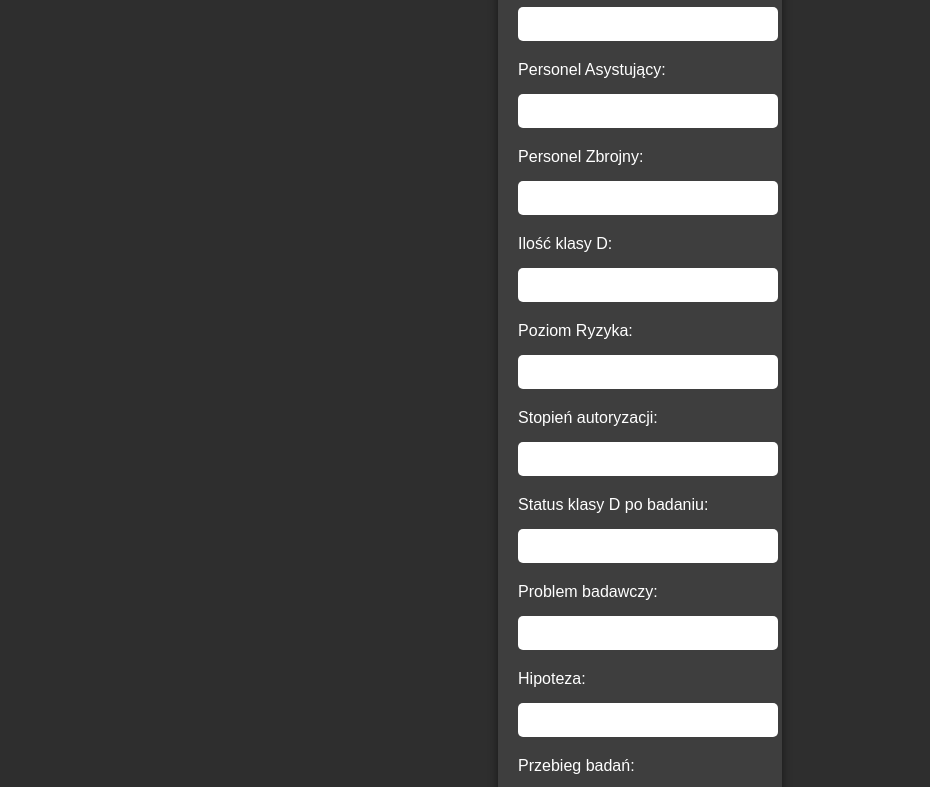
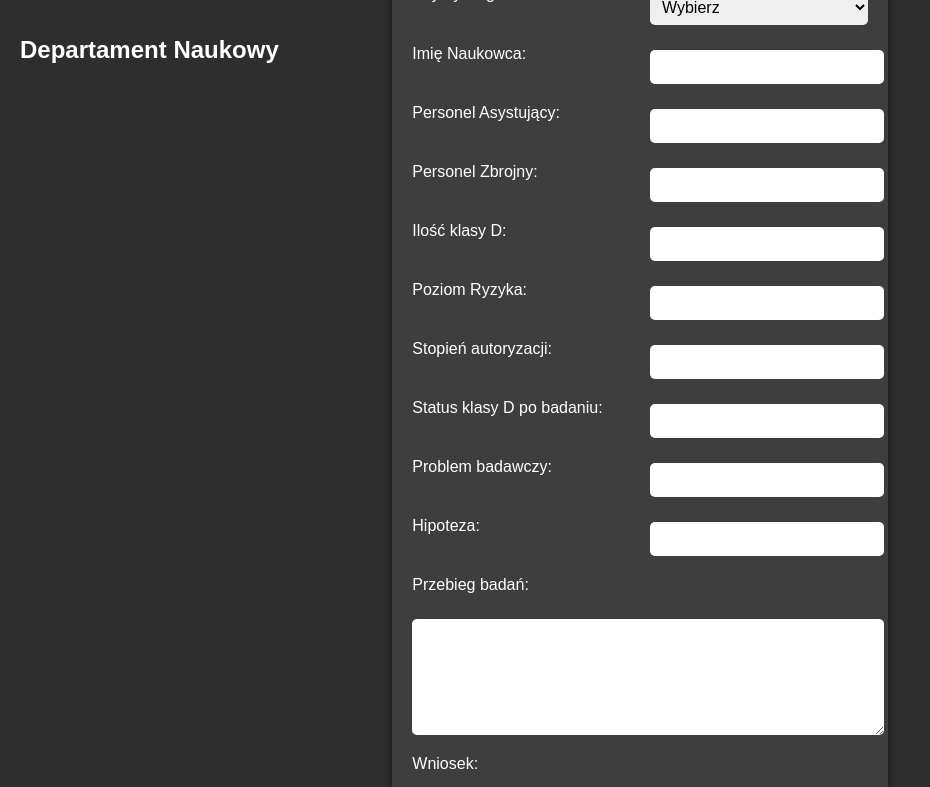
Before and after one commit to Buracz3k/departament, a plain HTML site: page index.html in a window 1280 px wide. Shown: the top 787 px of the page, without its empty margins (0-930 px from the left). Drawn offline with Linux system fonts and the light colour scheme.

Commit message:
Update index.html
essa

```diff
--- a/index.html
+++ b/index.html
@@ -18,7 +18,9 @@
         .title {
             color: #fff;
             font-size: 24px;
-            margin-top: 20px;
+            position: absolute;
+            top: 20px;
+            left: 20px;
         }
 
         #report-form {
@@ -27,11 +29,11 @@
             border-radius: 10px;
             box-shadow: 0 0 10px rgba(0, 0, 0, 0.5);
             width: 90%;
-            max-width: 600px;
-            display: flex;
-            flex-direction: column;
-            gap: 10px;
-            margin-bottom: 20px;
+            max-width: 1000px;
+            display: grid;
+            grid-template-columns: 1fr 1fr;
+            gap: 20px;
+            align-items: start;
         }
 
         label {
@@ -42,7 +44,6 @@
             width: 100%;
             padding: 8px;
             margin-top: 5px;
-            margin-bottom: 10px;
             border: none;
             border-radius: 5px;
             font-size: 16px;
@@ -53,6 +54,7 @@
         }
 
         button {
+            grid-column: span 2;
             width: 100%;
             padding: 10px;
             border: none;
@@ -67,13 +69,17 @@
             background-color: green;
             cursor: pointer;
         }
+
+        .full-width {
+            grid-column: span 2;
+        }
     </style>
 </head>
 <body>
     <h1 class="title">Departament Naukowy</h1>
     <form id="report-form">
-        <label for="title">Tytuł badania:</label>
-        <input type="text" id="title" name="title" required>
+        <label for="title" class="full-width">Tytuł badania:</label>
+        <input type="text" id="title" name="title" class="full-width" required>
 
         <label for="object-class">Klasa podmiotu:</label>
         <select id="object-class" name="objectClass" required>
@@ -117,11 +123,11 @@
         <label for="hypothesis">Hipoteza:</label>
         <input type="text" id="hypothesis" name="hypothesis" required>
 
-        <label for="experiment-description">Przebieg badań:</label>
-        <textarea id="experiment-description" name="experimentDescription" required></textarea>
+        <label for="experiment-description" class="full-width">Przebieg badań:</label>
+        <textarea id="experiment-description" name="experimentDescription" class="full-width" required></textarea>
 
-        <label for="conclusion">Wniosek:</label>
-        <textarea id="conclusion" name="conclusion" required></textarea>
+        <label for="conclusion" class="full-width">Wniosek:</label>
+        <textarea id="conclusion" name="conclusion" class="full-width" required></textarea>
 
         <button type="submit" id="submit-button" disabled>Wyślij</button>
     </form>
```
